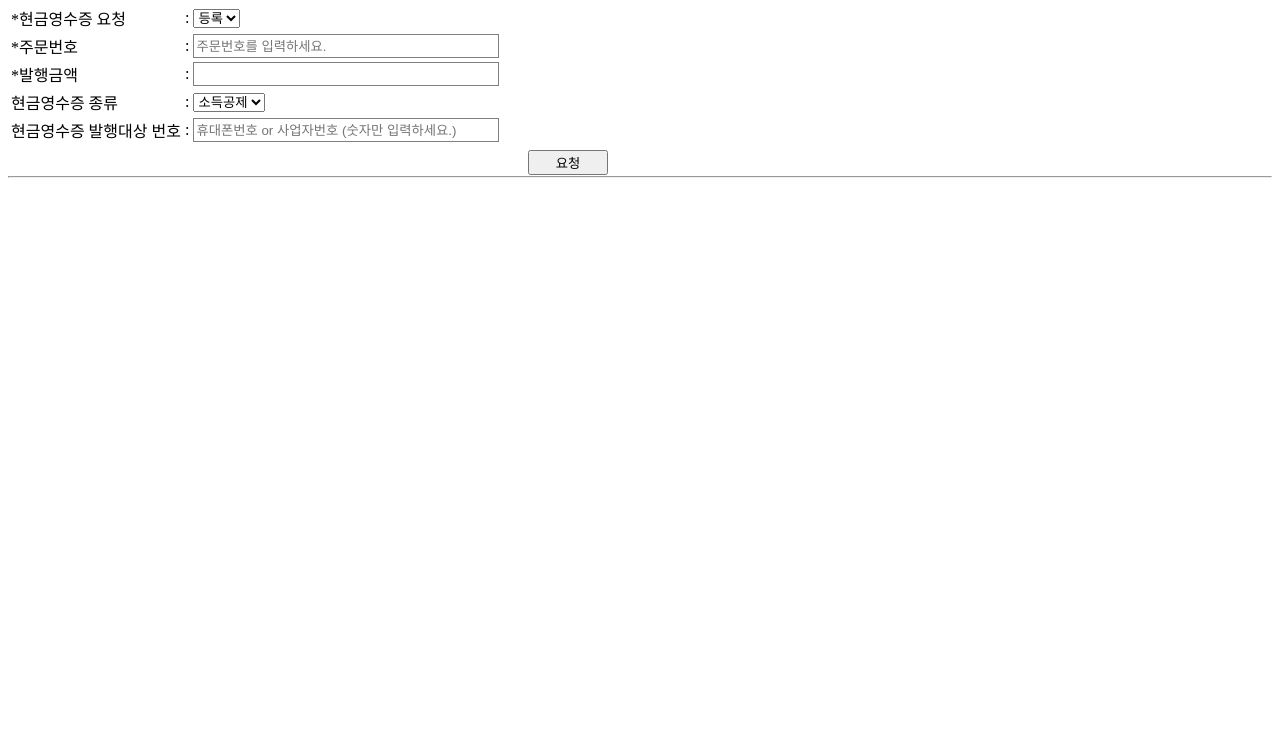
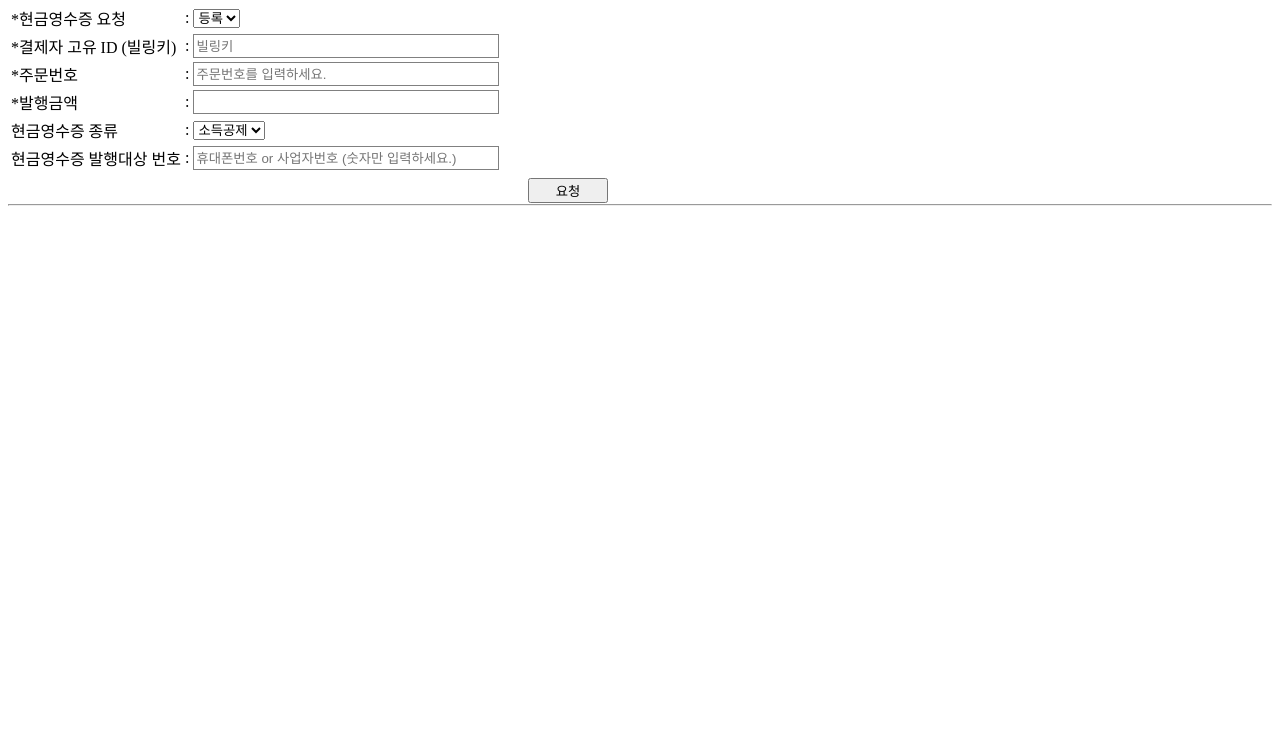
Before and after one commit to PAYPLECORP/sample_nodejs, a website: page views/taxSaveReq.html in a window 1280 px wide. Shown: the part 61-800 px from the top of the page. Drawn offline with nearby package versions, Linux system fonts and the light colour scheme.

Commit message:
taxSaveReq.html 빌링키 input 태그 추가

```diff
--- a/views/taxSaveReq.html
+++ b/views/taxSaveReq.html
@@ -105,6 +105,12 @@
                     </td>
                 </tr>
                 <tr>
+                    <td>*결제자 고유 ID (빌링키)</td>
+                    <td> :
+                        <input type="text" name="PCD_PAYER_ID" id="PCD_PAYER_ID" value="" placeholder="빌링키" required />
+                    </td>
+                </tr>
+                <tr>
                     <td>*주문번호</td>
                     <td> :
                         <input type="text" name="PCD_PAY_OID" id="PCD_PAY_OID" value="" placeholder="주문번호를 입력하세요." required />
```
